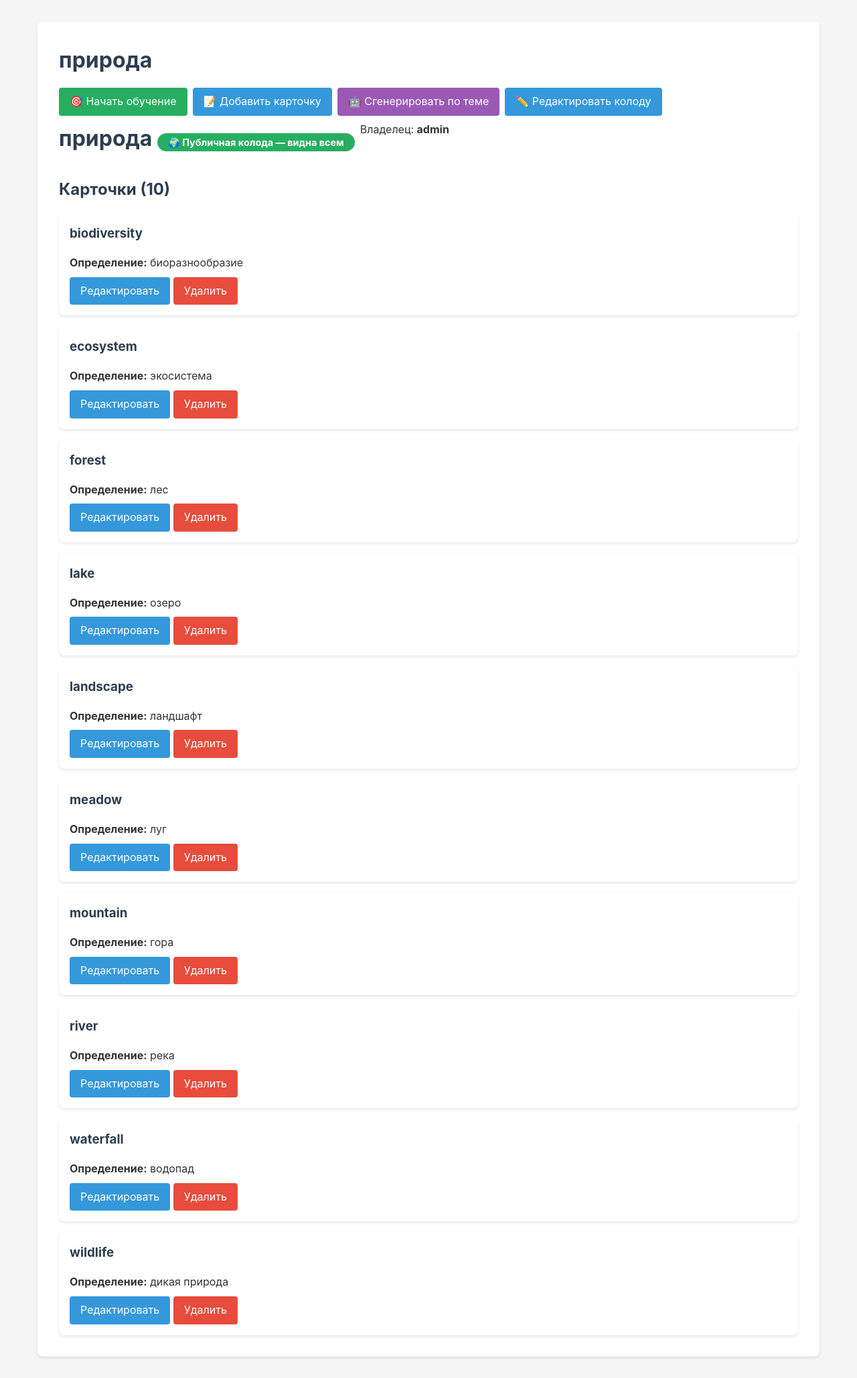
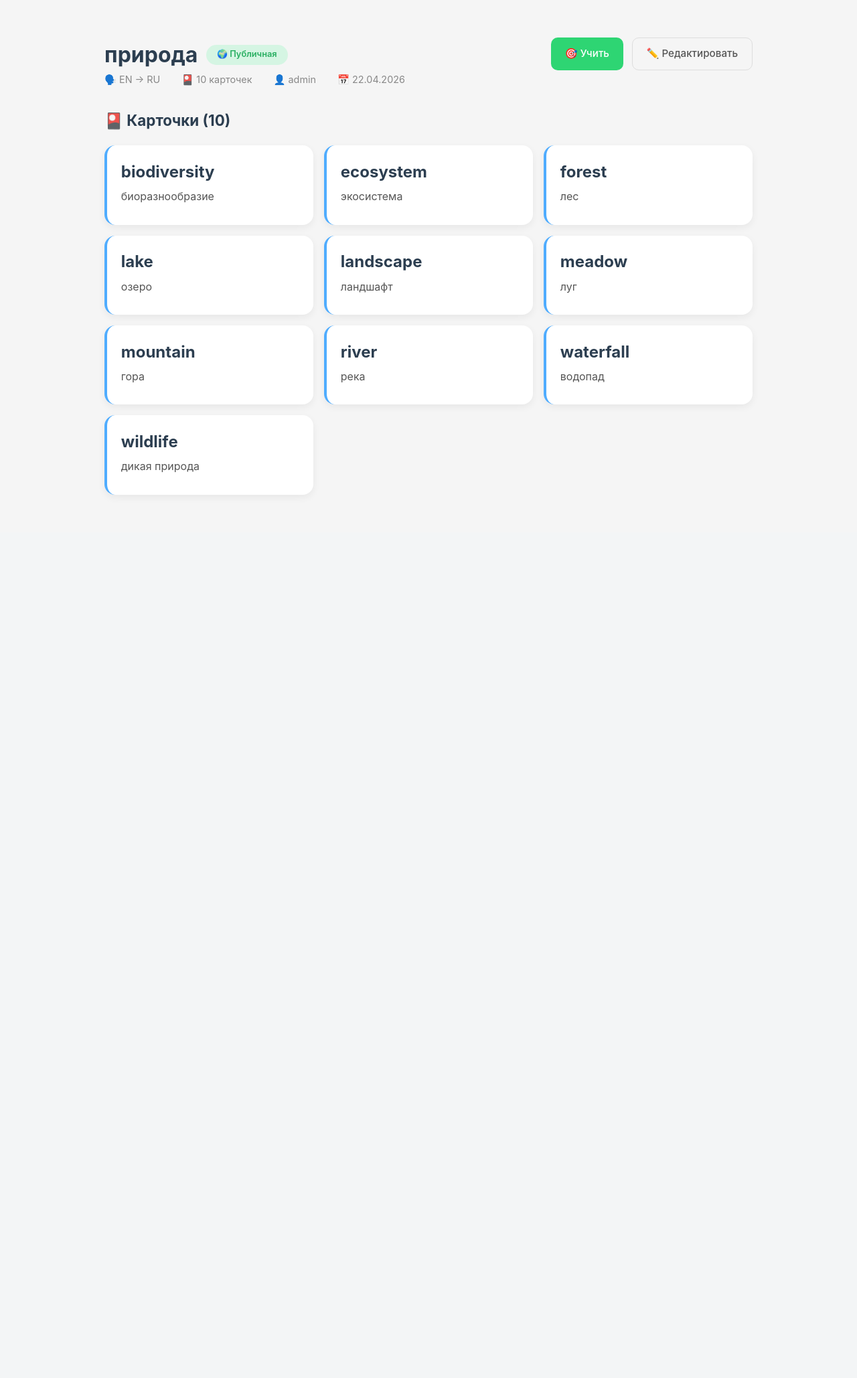
Before and after one commit to kseniaplehova/flashcard_lms, a Django app: page /decks/6/ in a window 1280 px wide. Shown: the part 63-2121 px from the top of the page at 67% size. After the commit the page ends 802 px from the top, so only its background shows below. Run offline with Django 5.2, Linux system fonts and the light colour scheme; a user stored in the database is signed in; data comes from the database, SQL or seed files in the repository; both versions use the stored data as it was after the commit.

Commit message:
good version of styles

```diff
--- a/apps/cards/templates/cards/deck_detail.html
+++ b/apps/cards/templates/cards/deck_detail.html
@@ -3,57 +3,250 @@
 {% block title %}{{ deck.name }}{% endblock %}
 
 {% block content %}
-<div class="deck-container">
-    <h1>{{ deck.name }}</h1>
-    <p>{{ deck.description }}</p>
+<style>
+    .deck-detail-container {
+        max-width: 1000px;
+        margin: 0 auto;
+        padding: 1.5rem 1rem;
+    }
 
-    <div style="margin: 1rem 0; display: flex; gap: 0.5rem; flex-wrap: wrap;">
-        <a href="{% url 'cards:study_session' deck.pk %}" class="btn btn-success">🎯 Начать обучение</a>
-        <a href="{% url 'cards:card_create' deck.pk %}" class="btn">📝 Добавить карточку</a>
-        <a href="{% url 'cards:card_bulk_create' deck.pk %}" class="btn" style="background: #9b59b6; color: white;">
-            🤖 Сгенерировать по теме
-        </a>
-        <a href="{% url 'cards:deck_update' deck.pk %}" class="btn">✏️ Редактировать колоду</a>
+    .deck-header {
+        display: flex;
+        justify-content: space-between;
+        align-items: flex-start;
+        margin-bottom: 1.5rem;
+        flex-wrap: wrap;
+        gap: 1rem;
+    }
+
+    .deck-title-section h1 {
+        color: #2c3e50;
+        font-size: 2rem;
+        margin: 0;
+        display: flex;
+        align-items: center;
+        gap: 0.8rem;
+        flex-wrap: wrap;
+    }
+
+    .visibility-badge {
+        padding: 0.3rem 1rem;
+        border-radius: 30px;
+        font-size: 0.8rem;
+        font-weight: 600;
+    }
+
+    .visibility-public {
+        background: #d5f5e3;
+        color: #27ae60;
+    }
+
+    .visibility-private {
+        background: #f0f0f0;
+        color: #7f8c8d;
+    }
+
+    .deck-description {
+        color: #666;
+        margin-bottom: 1rem;
+        font-size: 1.1rem;
+    }
+
+    .deck-meta {
+        display: flex;
+        gap: 2rem;
+        color: #888;
+        font-size: 0.9rem;
+        flex-wrap: wrap;
+    }
+
+    .deck-actions {
+        display: flex;
+        gap: 0.8rem;
+        flex-wrap: wrap;
+    }
+
+    .btn {
+        display: inline-flex;
+        align-items: center;
+        gap: 0.4rem;
+        padding: 0.7rem 1.3rem;
+        border: none;
+        border-radius: 10px;
+        cursor: pointer;
+        font-size: 0.95rem;
+        font-weight: 500;
+        transition: all 0.2s;
+        text-decoration: none;
+        white-space: nowrap;
+    }
+
+    .btn-success {
+        background: #2ed573;
+        color: white;
+    }
+
+    .btn-success:hover {
+        background: #26b561;
+        transform: translateY(-2px);
+    }
+
+    .btn-primary {
+        background: #4facfe;
+        color: white;
+    }
+
+    .btn-primary:hover {
+        background: #3a8fd8;
+        transform: translateY(-2px);
+    }
+
+    .btn-outline {
+        background: transparent;
+        border: 1px solid #ddd;
+        color: #555;
+    }
+
+    .btn-outline:hover {
+        background: #f5f5f5;
+    }
+
+    .cards-section {
+        margin-top: 2rem;
+    }
+
+    .cards-section h2 {
+        color: #2c3e50;
+        margin-bottom: 1.2rem;
+        font-size: 1.4rem;
+    }
+
+    .cards-grid {
+        display: grid;
+        grid-template-columns: repeat(auto-fill, minmax(300px, 1fr));
+        gap: 1rem;
+    }
+
+    .card-item {
+        background: white;
+        border-radius: 16px;
+        padding: 1.3rem;
+        box-shadow: 0 4px 12px rgba(0,0,0,0.06);
+        border-left: 4px solid #4facfe;
+        transition: transform 0.2s;
+    }
+
+    .card-item:hover {
+        transform: translateY(-2px);
+        box-shadow: 0 6px 16px rgba(0,0,0,0.1);
+    }
+
+    .card-term {
+        font-size: 1.5rem;
+        font-weight: 700;
+        color: #2c3e50;
+        margin-bottom: 0.3rem;
+    }
+
+    .card-definition {
+        color: #555;
+        font-size: 1rem;
+        margin-bottom: 0.5rem;
+    }
+
+    .card-example {
+        color: #888;
+        font-size: 0.9rem;
+        font-style: italic;
+        padding: 0.5rem;
+        background: #f8f9fa;
+        border-radius: 8px;
+    }
+
+    .empty-state {
+        text-align: center;
+        padding: 3rem;
+        background: white;
+        border-radius: 16px;
+        box-shadow: 0 4px 12px rgba(0,0,0,0.06);
+    }
+
+    .empty-state p {
+        color: #666;
+        margin-bottom: 1rem;
+    }
+
+    @media (max-width: 600px) {
+        .deck-header {
+            flex-direction: column;
+        }
+
+        .cards-grid {
+            grid-template-columns: 1fr;
+        }
+    }
+</style>
+
+<div class="deck-detail-container">
+    <div class="deck-header">
+        <div class="deck-title-section">
             <h1>
                 {{ deck.name }}
                 {% if deck.visibility == 'public' %}
-        <span style="background: #27ae60; color: white; padding: 0.3rem 1rem; border-radius: 20px; font-size: 0.9rem;">
-            🌍 Публичная колода — видна всем
-        </span>
+                    <span class="visibility-badge visibility-public">🌍 Публичная</span>
                 {% else %}
-        <span style="background: #95a5a6; color: white; padding: 0.3rem 1rem; border-radius: 20px; font-size: 0.9rem;">
-            🔒 Приватная колода — только вы
-        </span>
+                    <span class="visibility-badge visibility-private">🔒 Приватная</span>
                 {% endif %}
             </h1>
-<p>Владелец: <strong>{{ deck.owner.username }}</strong></p>
+            {% if deck.description %}
+                <p class="deck-description">{{ deck.description }}</p>
+            {% endif %}
+            <div class="deck-meta">
+                <span>🗣️ {{ deck.target_language|upper }} → {{ deck.native_language|upper }}</span>
+                <span>🎴 {{ flashcards|length }} карточек</span>
+                <span>👤 {{ deck.owner.username }}</span>
+                <span>📅 {{ deck.created_at|date:"d.m.Y" }}</span>
+            </div>
         </div>
 
-    <h2>Карточки ({{ flashcards|length }})</h2>
+        <div class="deck-actions">
+            <a href="{% url 'cards:study_session' deck.pk %}" class="btn btn-success">
+                🎯 Учить
+            </a>
+            {% if can_edit %}
+                <a href="{% url 'cards:deck_update' deck.pk %}" class="btn btn-outline">
+                    ✏️ Редактировать
+                </a>
+            {% endif %}
+        </div>
+    </div>
+
+    <!-- Карточки (только просмотр) -->
+    <div class="cards-section">
         {% if flashcards %}
-        <div style="display: grid; gap: 1rem;">
+            <h2>🎴 Карточки ({{ flashcards|length }})</h2>
+            <div class="cards-grid">
                 {% for card in flashcards %}
-            <div style="background: white; padding: 1rem; border-radius: 8px; box-shadow: 0 2px 4px rgba(0,0,0,0.1);">
-                <h3>{{ card.term }}</h3>
-                <p><strong>Определение:</strong> {{ card.definition }}</p>
+                <div class="card-item">
+                    <div class="card-term">{{ card.term }}</div>
+                    <div class="card-definition">{{ card.definition }}</div>
                     {% if card.example_sentence %}
-                <p><strong>Пример:</strong> {{ card.example_sentence }}</p>
+                        <div class="card-example">💬 {{ card.example_sentence }}</div>
                     {% endif %}
-                <div style="margin-top: 0.5rem;">
-                    <a href="{% url 'cards:card_update' card.pk %}" class="btn">Редактировать</a>
-                    <a href="{% url 'cards:card_delete' card.pk %}" class="btn btn-danger">Удалить</a>
-                </div>
                 </div>
                 {% endfor %}
             </div>
         {% else %}
-        <p>В этой колоде пока нет карточек.</p>
-        <div style="display: flex; gap: 1rem; margin-top: 1rem;">
-            <a href="{% url 'cards:card_create' deck.pk %}" class="btn">Добавить первую карточку</a>
-            <a href="{% url 'cards:card_bulk_create' deck.pk %}" class="btn" style="background: #9b59b6; color: white;">
-                🤖 Сгенерировать по теме
+            <div class="empty-state">
+                <p>📭 В этой колоде пока нет карточек</p>
+                <p style="font-size: 0.9rem;">Перейдите в редактирование, чтобы добавить карточки</p>
+                {% if can_edit %}
+                    <a href="{% url 'cards:deck_update' deck.pk %}" class="btn btn-primary">
+                        ✏️ Редактировать колоду
                     </a>
+                {% endif %}
             </div>
         {% endif %}
     </div>
+</div>
 {% endblock %}
--- a/apps/cards/views/deck_views.py
+++ b/apps/cards/views/deck_views.py
@@ -1,5 +1,5 @@
 from typing import Any
-from django.contrib.auth.mixins import LoginRequiredMixin, UserPassesTestMixin
+from django.contrib.auth.mixins import LoginRequiredMixin
 from django.db.models import QuerySet
 from django.urls import reverse_lazy
 from django.views.generic import ListView, CreateView, DetailView, UpdateView, DeleteView
@@ -7,6 +7,7 @@ from django.http import HttpResponse
 from django import forms
 from apps.cards.models import Deck
 from apps.cards.services.statistics import DeckProgressAggregator
+from core.mixins import DeckAccessMixin, OwnerOrStaffMixin
 
 
 class DeckListView(LoginRequiredMixin, ListView):
@@ -59,16 +60,11 @@ class DeckCreateView(LoginRequiredMixin, CreateView):
         return super().form_valid(form)
 
 
-class DeckDetailView(LoginRequiredMixin, UserPassesTestMixin, DetailView):
+class DeckDetailView(LoginRequiredMixin, DeckAccessMixin, DetailView):
     """Детальная страница колоды"""
     model = Deck
     template_name = 'cards/deck_detail.html'
     context_object_name = 'deck'
-
-    def test_func(self) -> bool:
-        deck = self.get_object()
-        user = self.request.user
-        return (deck.owner == user or user.is_staff or deck.visibility == 'public')  # type: ignore[attr-defined]
 
     def get_context_data(self, **kwargs: Any) -> dict[str, Any]:
         context = super().get_context_data(**kwargs)
@@ -86,16 +82,11 @@ class DeckDetailView(LoginRequiredMixin, UserPassesTestMixin, DetailView):
         return context
 
 
-class DeckUpdateView(LoginRequiredMixin, UserPassesTestMixin, UpdateView):
+class DeckUpdateView(LoginRequiredMixin, OwnerOrStaffMixin, UpdateView):
     """Редактирование колоды"""
     model = Deck
     template_name = 'cards/deck_form.html'
     success_url = reverse_lazy('cards:deck_list')
-
-    def test_func(self) -> bool:
-        deck = self.get_object()
-        user = self.request.user
-        return deck.owner == user or user.is_staff  # type: ignore[attr-defined]
 
     def get_form_class(self):
         if self.request.user.is_staff:
@@ -118,13 +109,8 @@ class DeckUpdateView(LoginRequiredMixin, UserPassesTestMixin, UpdateView):
             return UserDeckForm
 
 
-class DeckDeleteView(LoginRequiredMixin, UserPassesTestMixin, DeleteView):
+class DeckDeleteView(LoginRequiredMixin, OwnerOrStaffMixin, DeleteView):
     """Удаление колоды"""
     model = Deck
     template_name = 'cards/deck_confirm_delete.html'
     success_url = reverse_lazy('cards:deck_list')
-
-    def test_func(self) -> bool:
-        deck = self.get_object()
-        user = self.request.user
-        return deck.owner == user or user.is_staff  # type: ignore[attr-defined]
```
Also changed, not shown: apps/cards/templates/cards/deck_form.html (+65 -6 lines), apps/cards/views/card_views.py (+19 -27 lines), apps/cards/views/study_views.py (+11 -57 lines), core/exceptions.py (+13 -0 lines), core/mixins.py (+43 -0 lines), core/utils.py (added, +16 -0 lines), db.sqlite3. Lines whose indentation alone changed are shown as unchanged.
